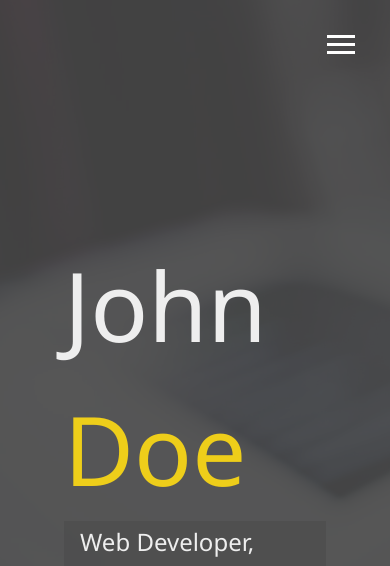
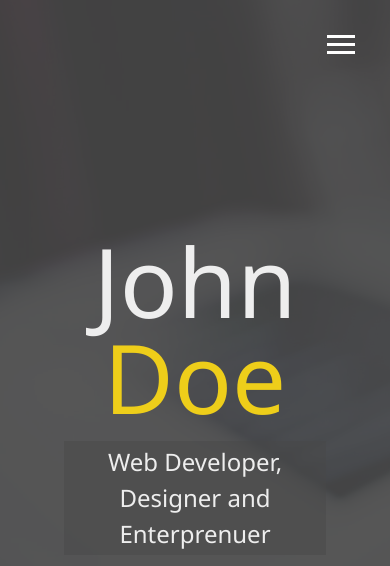
Before and after one commit to Kevokoma/Modern-Portfolio, a website: page dist/index.html in a window 390 px wide. Shown: the top 566 px of the page. Drawn offline with Linux system fonts and the light colour scheme.

Commit message:
Added Responsiveness with Media Query and Menu Overlays

```diff
--- a/scss/_config.scss
+++ b/scss/_config.scss
@@ -27,3 +27,25 @@ $background-opacity: 0.9;
     }
   }
 }
+
+// Media Query Mixins
+@mixin mediaSm {
+  @media screen and (max-width: 500px) {
+    @content;
+  }
+}
+@mixin mediaMd {
+  @media screen and (max-width: 768px) {
+    @content;
+  }
+}
+@mixin mediaLg {
+  @media screen and (min-width: 769px) and(max-width:1170px) {
+    @content;
+  }
+}
+@mixin mediaXl {
+  @media screen and (min-width: 1171px) {
+    @content;
+  }
+}
--- /dev/null
+++ b/scss/_mobile.scss
@@ -0,0 +1,52 @@
+// WideScreens
+@include mediaXl {
+}
+// Desktops
+@include mediaLg {
+}
+// Tablets & Small Laptops
+@include mediaMd {
+  main {
+    align-items: center;
+    text-align: center;
+
+    .lg-heading {
+      line-height: 1;
+      margin-bottom: 1rem;
+    }
+  }
+
+  ul.menu-nav,
+  div.menu-branding {
+    float: none;
+    width: 100%;
+    min-height: 0;
+
+    &.show {
+      transform: translate3d(0, 0, 0);
+    }
+  }
+
+  .menu-nav {
+    height: 75vh;
+    transform: translate3d(-100%, 0, 0);
+    font-size: 24px;
+  }
+
+  .menu-branding {
+    height: 25vh;
+    transform: translate3d(100%, 0, 0);
+
+    .portrait {
+      background: url(../img/portrait_small.jpg);
+      width: 150px;
+      height: 150px;
+    }
+  }
+}
+// Smarthphones
+@include mediaSm {
+  main#home h1 {
+    margin-top: 10vh;
+  }
+}
--- a/scss/main.scss
+++ b/scss/main.scss
@@ -1,6 +1,6 @@
 @import "config";
 @import "menu";
-
+@import "mobile";
 * {
   box-sizing: border-box;
 }
```
Also changed, not shown: dist/css/main.css.
